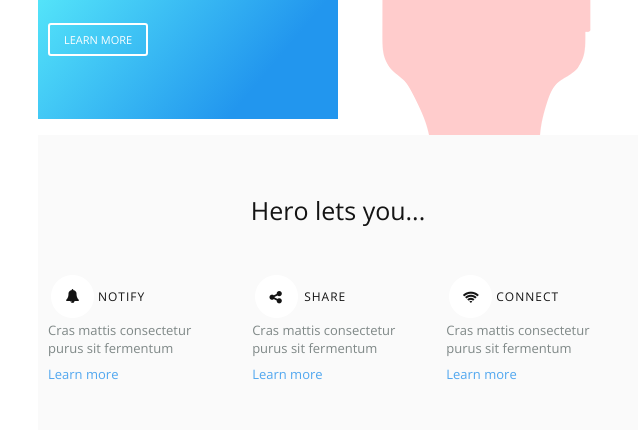
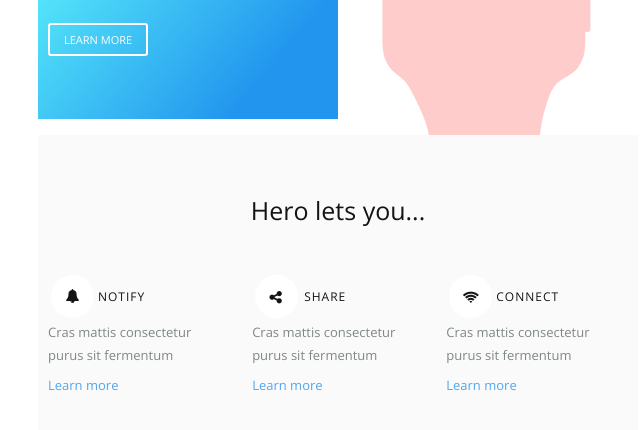
Before and after one commit to phaybein/email_design, a React app: page public/index.html in a window 1280 px wide. Shown: the part 352-782 px from the top of the page, without its empty margins (302-942 px from the left). Built offline with nearby package versions, Linux system fonts and the light colour scheme; files whose address does not match are found by name.

Commit message:
adjusting line height for p RE #p #feature-section

```diff
--- a/public/index.html
+++ b/public/index.html
@@ -133,6 +133,7 @@
 									<td style="
 										color: #7f8887;
 										font-size: 13px;
+										line-height: 1.8;
 										padding-bottom: 8px;
 									">
 										Cras mattis consectetur purus sit fermentum
@@ -189,6 +190,7 @@
 									<td style="
 										color: #7f8887;
 										font-size: 13px;
+										line-height: 1.8;
 										padding-bottom: 8px;
 									">
 										Cras mattis consectetur purus sit fermentum
@@ -244,6 +246,7 @@
 									<td style="
 										color: #7f8887;
 										font-size: 13px;
+										line-height: 1.8;
 										padding-bottom: 8px;
 									">
 										Cras mattis consectetur purus sit fermentum
```
